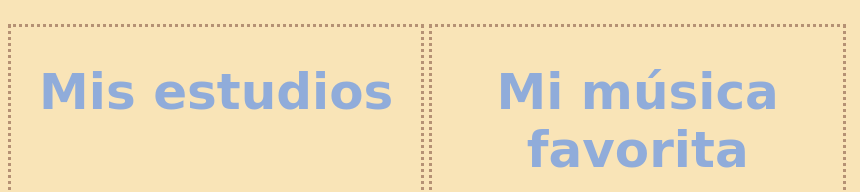
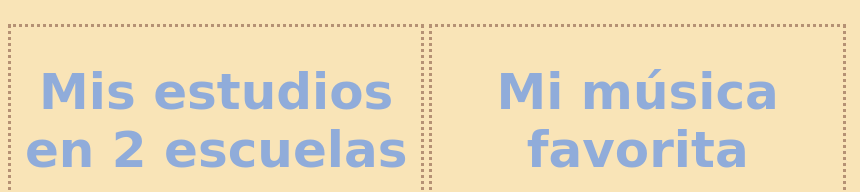
Before and after one commit to GiselleNav/FrontEnd, a plain HTML site: page index.html in a window 1280 px wide. Shown: the part 606-798 px from the top of the page, 0-860 px from the left. Drawn offline with Linux system fonts and the light colour scheme; a web font is replaced by a local one.

Commit message:
Update index.html

```diff
--- a/index.html
+++ b/index.html
@@ -36,7 +36,7 @@
 
     <div class="uno">
 
-<h1 class="studies">Mis estudios </h1>
+<h1 class="studies">Mis estudios en 2 escuelas </h1>
 
 <p class="boton"><a href="estudios.html">CLICK AQUÍ</a></p>
 
```
